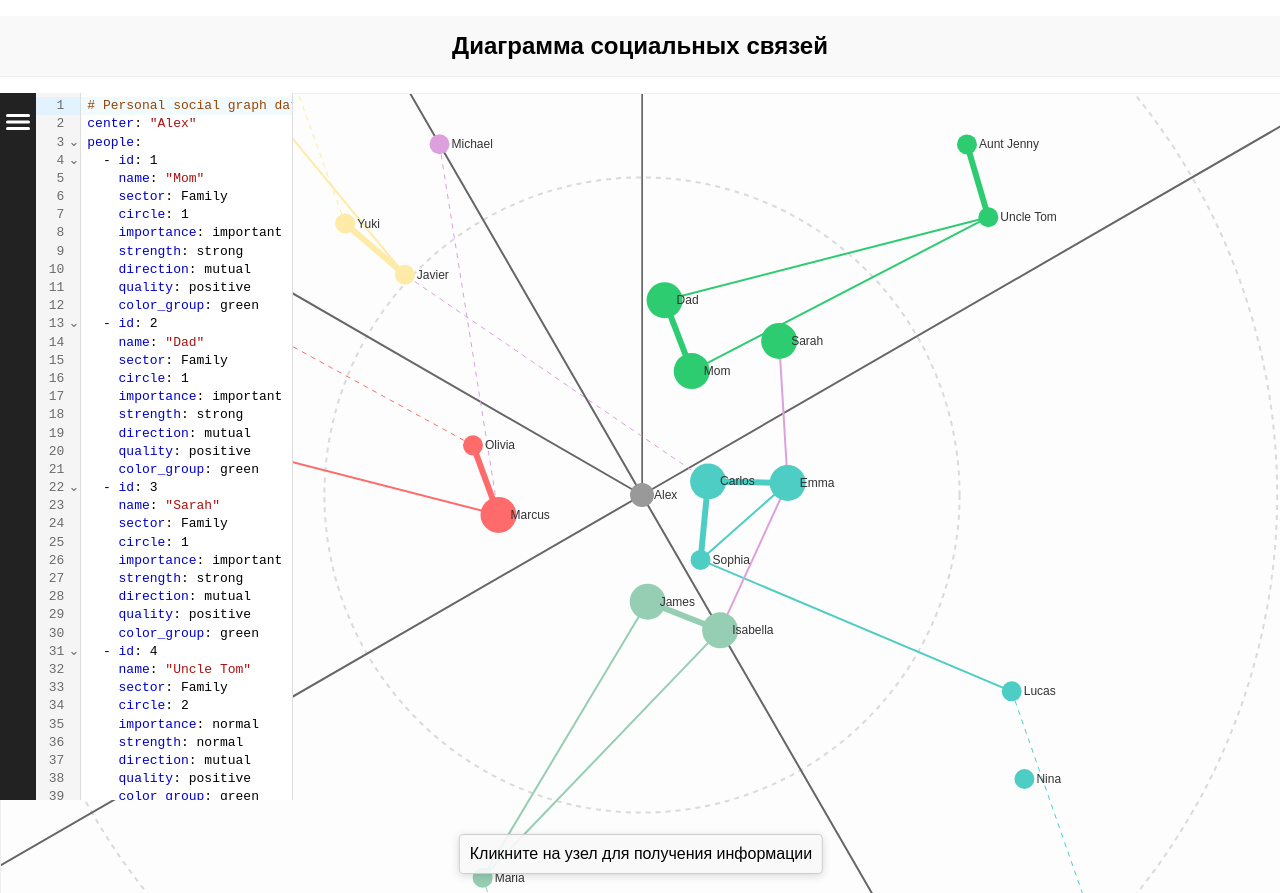
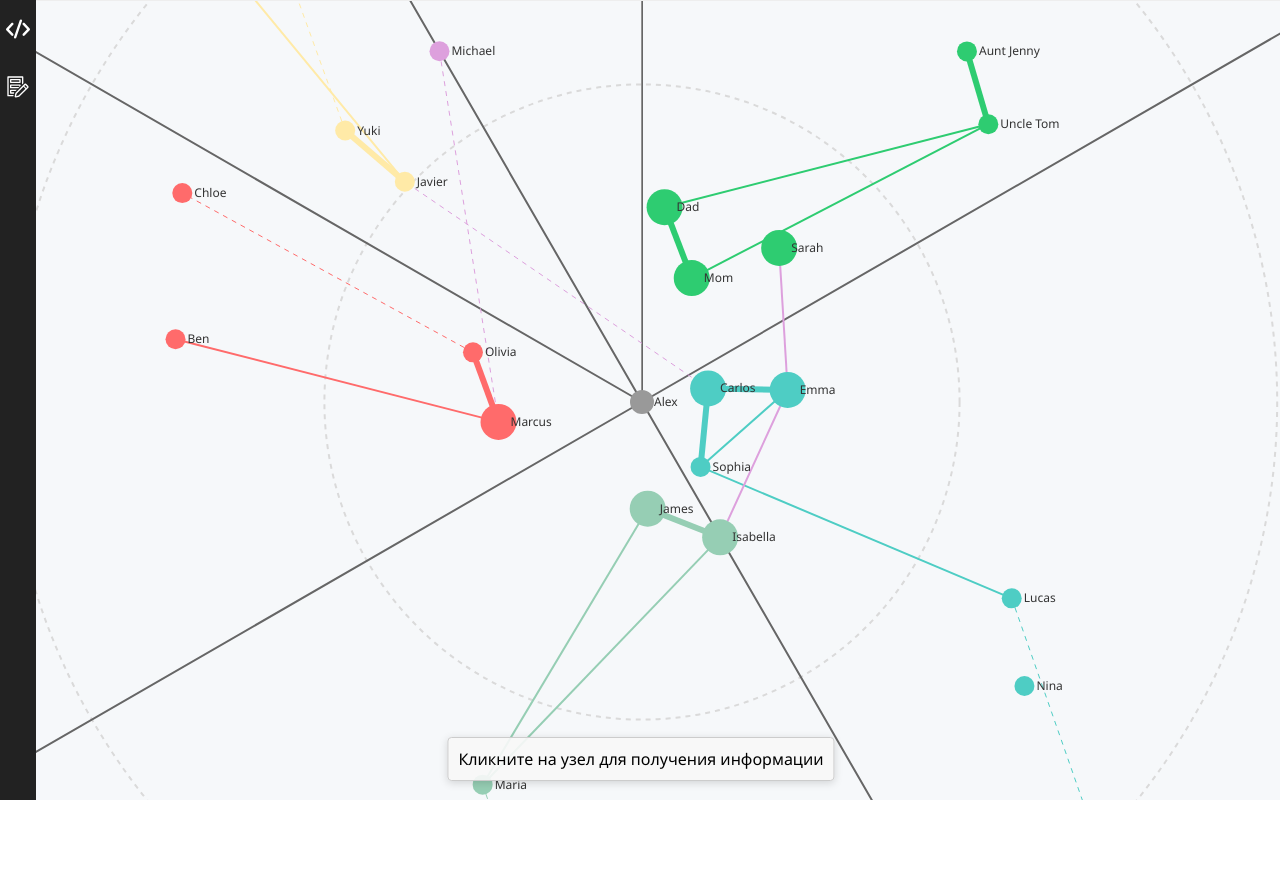
Before and after one commit to Shabanov-V/StrategicSocialGraph, a React (Vite) app: page / in a window 1280 px wide. After the commit the page ends 800 px from the top, so only its background shows below. Built offline with nearby package versions, Linux system fonts and the light colour scheme.

Commit message:
add empty pannel, refine styles

```diff
--- a/src/App.jsx
+++ b/src/App.jsx
@@ -9,6 +9,7 @@ import { calculateSectorAngles } from './utils/layout-helper.js';
 
 function App() {
   const [yamlText, setYamlText] = useState('');
+  const [selectedPanel, setSelectedPanel] = useState(null);
   const [graphData, setGraphData] = useState(null);
   const [yamlError, setYamlError] = useState(null);
   const STORAGE_KEY = 'graphYaml';
@@ -64,25 +65,43 @@ function App() {
     }
   }, [yamlText]);
 
-  const editorPanel = (
-    <div style={{ display: 'flex', flexDirection: 'column', height: '100%' }}>
-      <div style={{ flexGrow: 1, position: 'relative' }}>
+  const codePanel = (
+    <div className={styles.panel}>
+      <div className={styles.editorContainer}>
          <Editor value={yamlText} onChange={setYamlText} />
       </div>
       {yamlError && (
         <div className={styles.errorPanel}>
           <strong>Error parsing YAML:</strong>
-          <pre style={{ margin: 0, paddingTop: '5px' }}>{yamlError}</pre>
+          <pre className={styles.errorMessage}>{yamlError}</pre>
         </div>
       )}
     </div>
   );
 
+    const interactivePanel = (
+    <div className={styles.panel}>
+      <div className={styles.editorContainer}>
+        <input type="text" placeholder="Interactive panel content goes here" />
+      </div>
+    </div>
+  );
+
+  const choosePanel = () => {
+      if (selectedPanel === 'code') {
+        return codePanel;
+      } else if (selectedPanel === 'interactive') {
+        return interactivePanel;
+      }
+      return null;
+    }
+
   return (
     <div className={styles.app}>
-      <h1 className={styles.title}>Диаграмма социальных связей</h1>
       <Layout
-        left={editorPanel}
+        setSelectedPanel={setSelectedPanel}
+        selectedPanel={selectedPanel}
+        left={choosePanel()}
         right={<D3Graph graphData={graphData} />}
       />
     </div>
--- a/src/App.module.css
+++ b/src/App.module.css
@@ -2,26 +2,59 @@
   display: flex;
   flex-direction: column;
   height: 100vh;
-  font-family: Arial, sans-serif;
+  font-family: 'Segoe UI', Arial, sans-serif;
+  background-color: #f5f7fa;
 }
 
-.title {
-  flex-shrink: 0;
+
+.panel {
+  display: flex;
+  flex-direction: column;
+  height: 100%;
+  background-color: #ffffff;
+  border-radius: 8px;
+  box-shadow: 0 2px 8px rgba(0, 0, 0, 0.08);
+  margin: 16px;
+  transition: box-shadow 0.3s ease, transform 0.3s ease;
+}
+
+.editorContainer {
+  flex-grow: 1;
+  position: relative;
   padding: 16px;
-  font-size: 1.5em;
-  text-align: center;
-  border-bottom: 1px solid #eee;
-  background-color: #f9f9f9;
-  z-index: 10;
+  background-color: #ffffff;
+  border-radius: 4px;
 }
 
 .errorPanel {
-  padding: 10px;
-  background: rgba(220, 53, 69, 0.9);
+  padding: 16px;
+  background: linear-gradient(to right, #ff6b6b, #ee5253);
   color: white;
   white-space: pre-wrap;
   word-break: break-word;
   max-height: 200px;
   overflow-y: auto;
   box-sizing: border-box;
+  border-radius: 4px;
+  margin: 16px;
+  box-shadow: 0 2px 6px rgba(238, 82, 83, 0.3);
+  animation: slideIn 0.3s ease;
 }
+
+.errorMessage {
+  margin: 0;
+  padding-top: 8px;
+  font-family: 'Consolas', monospace;
+  line-height: 1.5;
+}
+
+@keyframes slideIn {
+  from {
+    transform: translateY(-10px);
+    opacity: 0;
+  }
+  to {
+    transform: translateY(0);
+    opacity: 1;
+  }
+}
--- a/src/components/D3Graph.jsx
+++ b/src/components/D3Graph.jsx
@@ -1,6 +1,7 @@
 import React, { useRef, useEffect, useState } from 'react';
 import * as d3 from 'd3';
 import { processGraphDataForD3, createSimulation, getD3Style, constrainToSector } from '../utils/d3-helper';
+import styles from './D3Graph.module.css';
 
 const D3Graph = ({ graphData }) => {
     const svgRef = useRef(null);
@@ -199,31 +200,17 @@ const D3Graph = ({ graphData }) => {
 
     if (!graphData) {
         return (
-            <div style={{ display: 'flex', justifyContent: 'center', alignItems: 'center', height: '100%', border: '1px solid #eee' }}>
+            <div className={styles.loadingContainer}>
                 <p>Загрузка данных или ошибка в YAML...</p>
             </div>
         );
     }
 
     return (
-        <div ref={containerRef} style={{ position: 'relative', width: '100%', height: '100%', border: '1px solid #eee' }}>
+        <div ref={containerRef} className={styles.container}>
             <svg ref={svgRef}></svg>
             <div
-                style={{
-                    position: 'absolute',
-                    left: '50%',
-                    bottom: '20px',
-                    transform: 'translateX(-50%)',
-                    padding: '10px',
-                    border: '1px solid #ccc',
-                    background: 'rgba(249, 249, 249, 0.9)',
-                    zIndex: 10,
-                    minWidth: '250px',
-                    maxWidth: '400px',
-                    textAlign: 'center',
-                    borderRadius: '4px',
-                    boxShadow: '0 2px 8px rgba(0,0,0,0.15)'
-                }}
+                className={styles.infoPanel}
                 dangerouslySetInnerHTML={{ __html: selectedNodeInfo }}
             >
             </div>
--- /dev/null
+++ b/src/components/D3Graph.module.css
@@ -0,0 +1,31 @@
+/* D3Graph component styles */
+.container {
+  position: relative;
+  width: 100%;
+  height: 100%;
+  border: 1px solid #eee;
+}
+
+.loadingContainer {
+  display: flex;
+  justify-content: center;
+  align-items: center;
+  height: 100%;
+  border: 1px solid #eee;
+}
+
+.infoPanel {
+  position: absolute;
+  left: 50%;
+  bottom: 20px;
+  transform: translateX(-50%);
+  padding: 10px;
+  border: 1px solid #ccc;
+  background: rgba(249, 249, 249, 0.9);
+  z-index: 10;
+  min-width: 250px;
+  max-width: 400px;
+  text-align: center;
+  border-radius: 4px;
+  box-shadow: 0 2px 8px rgba(0,0,0,0.15);
+}
--- a/src/components/Editor.jsx
+++ b/src/components/Editor.jsx
@@ -1,6 +1,7 @@
 import React from 'react';
 import CodeMirror from '@uiw/react-codemirror';
 import { yaml } from '@codemirror/lang-yaml';
+import styles from './Editor.module.css';
 
 const Editor = ({ value, onChange }) => {
   const handleChange = (newValue) => {
@@ -10,13 +11,13 @@ const Editor = ({ value, onChange }) => {
   };
 
   return (
-    <div style={{ height: '100%' }}>
+    <div className={styles.editorContainer}>
       <CodeMirror
         value={value}
         height="100%"
         extensions={[yaml()]}
         onChange={handleChange}
-        style={{ height: '100%' }}
+        className={styles.editor}
       />
     </div>
   );
--- /dev/null
+++ b/src/components/Editor.module.css
@@ -0,0 +1,8 @@
+/* Editor component styles */
+.editorContainer {
+  height: 100%;
+}
+
+.editor {
+  height: 100%;
+}
--- a/src/components/Layout.jsx
+++ b/src/components/Layout.jsx
@@ -2,12 +2,11 @@ import React, { useState } from 'react';
 import styles from './Layout.module.css';
 import Sidebar from './Sidebar';
 
-const Layout = ({ left, right }) => {
+const Layout = ({ left, right, setSelectedPanel, selectedPanel }) => {
   const [isSidebarOpen, setIsSidebarOpen] = useState(true);
-
   return (
     <div className={styles.layout}>
-      <Sidebar isOpen={isSidebarOpen} onToggle={() => setIsSidebarOpen(!isSidebarOpen)} />
+      <Sidebar isOpen={isSidebarOpen} selectedPanel={selectedPanel} setSelectedPanel={setSelectedPanel} />
       <div className={`${styles.leftPanel} ${!isSidebarOpen ? styles.hidden : ''}`}>
         {left}
       </div>
--- a/src/components/Layout.module.css
+++ b/src/components/Layout.module.css
@@ -12,7 +12,6 @@
   position: relative;
   display: flex;
   flex-direction: column;
-  border-right: 1px solid #ddd;
   width: 20%; /* explicit width for proper animation */
   transition: all 0.3s ease-in-out;
   overflow: auto; /* allow YAML editor content to scroll */
--- a/src/components/Sidebar.jsx
+++ b/src/components/Sidebar.jsx
@@ -1,25 +1,40 @@
 import React from 'react';
 import styles from './Sidebar.module.css';
+import codeIcon from '../assets/code.svg';
+import formIcon from '../assets/form.svg';
 
-export default function Sidebar({ isOpen, onToggle }) {
+export default function Sidebar({ isOpen, selectedPanel, setSelectedPanel }) {
+
+  function togglePanel(targetPanel) {
+    if (selectedPanel === targetPanel) {
+      setSelectedPanel(null);
+    } else {
+      setSelectedPanel(targetPanel);
+    }
+  }
+
   return (
     <div
       className={styles.sidebar}
     >
       <button
         className={styles.toggleButton}
-        onClick={onToggle}
+        onClick={() => togglePanel('code')}
         aria-label={isOpen ? 'Hide sidebar' : 'Show sidebar'}
       >
         <span className={styles.icon}>
-          <svg width="24" height="24" viewBox="0 0 24 24">
-            <rect y="4" width="24" height="3" rx="1.5" fill="currentColor" />
-            <rect y="10.5" width="24" height="3" rx="1.5" fill="currentColor" />
-            <rect y="17" width="24" height="3" rx="1.5" fill="currentColor" />
-          </svg>
+          <img src={codeIcon} alt="Toggle code" />
         </span>
       </button>
-      {/* Add more icons/components here if needed */}
+      <button
+        className={styles.toggleButton}
+        onClick={() => togglePanel('interactive')}
+        aria-label={isOpen ? 'Hide sidebar' : 'Show sidebar'}
+      >
+        <span className={styles.icon}>
+          <img src={formIcon} alt="Toggle code" />
+        </span>
+      </button>
     </div>
   );
 }
--- a/src/components/Sidebar.module.css
+++ b/src/components/Sidebar.module.css
@@ -26,3 +26,8 @@
   width: 24px;
   height: 24px;
 }
+
+.icon img {
+  width: 100%;
+  height: 100%;
+}
--- a/src/utils/d3-helper.js
+++ b/src/utils/d3-helper.js
@@ -95,7 +95,6 @@ const getNearestBoundary = (currentAngle, startAngle, endAngle) => {
 
 function adjustedSigmoidTransform(x, shift = 5, scale = -1) {
     let shiftedX = (x - shift) * scale;
-    console.log("Adjusted Sigmoid Input:", x, "Output:", 1 / (1 + Math.exp(-shiftedX)));
     return 1 / (1 + Math.exp(-shiftedX));
 }
 
--- a/src/utils/layout-helper.js
+++ b/src/utils/layout-helper.js
@@ -56,7 +56,7 @@ export function calculateSectorAngles(data) {
     if (!sector) return person;
 
     const sectorGroup = sectorGroups[person.sector];
-    const personIndex = sectorGroup.findIndex(p => p.name === person.name);
+    const personIndex = sectorGroup.findIndex(p => p.id === person.id);
     const totalInSector = sectorGroup.length;
 
     // Calculate individual angle within the sector
```
Also changed, not shown: src/assets/code.svg (added), src/assets/form.svg (added).
